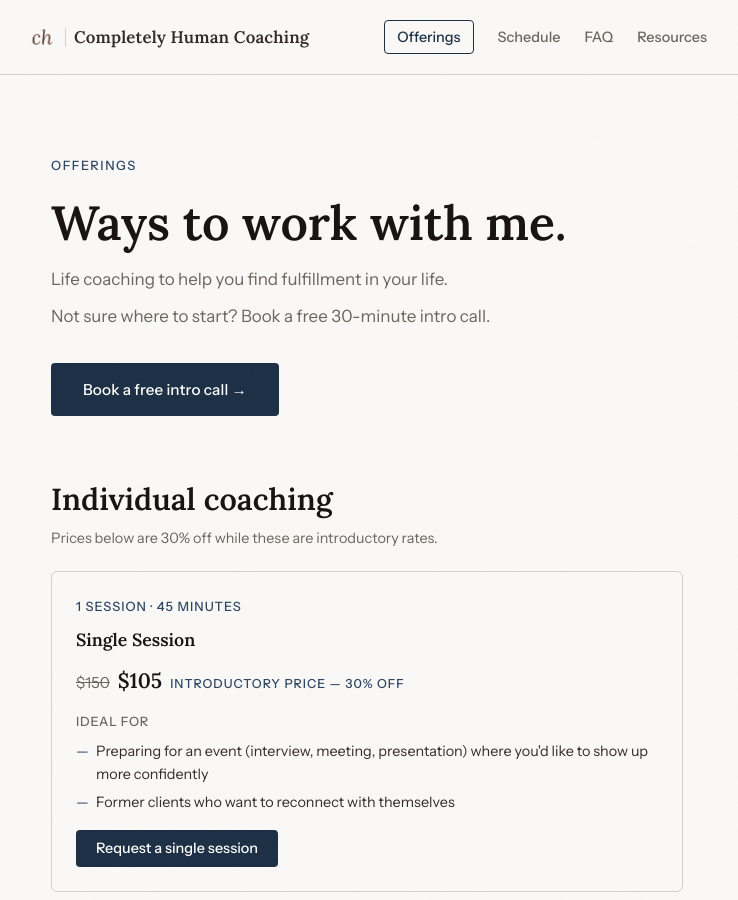
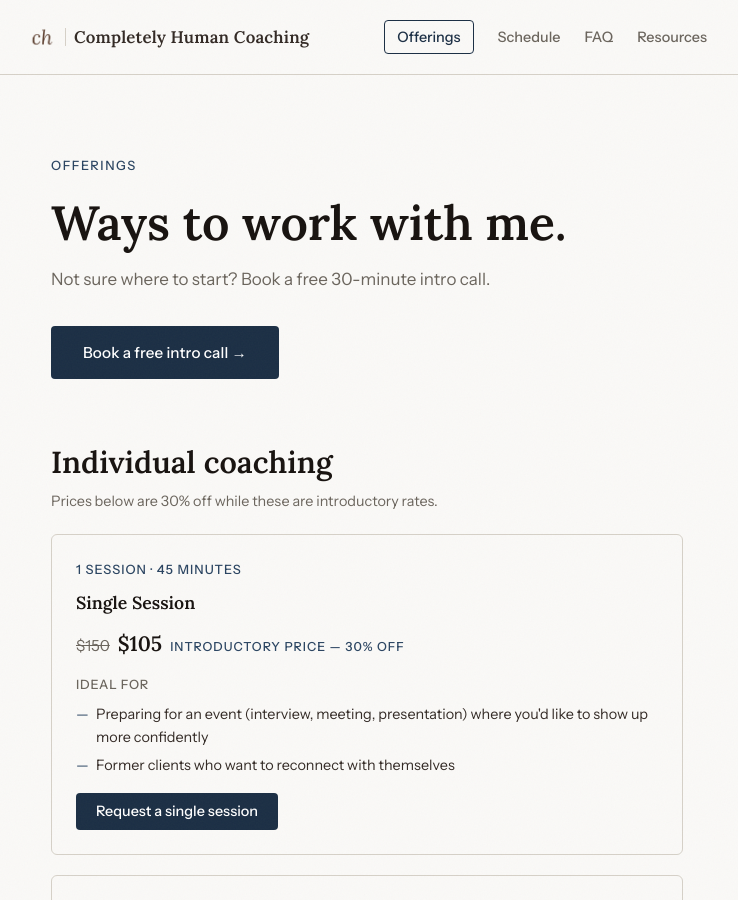
Before and after one commit to dbough/completely-human-coaching-com, a Jekyll site: the page built from offerings/index.html, in a window 1280 px wide and 900 px high. Shown: the whole window, without its empty margins (273-1011 px from the left). Built offline with Jekyll 4.4.1, drawn with Linux system fonts in a browser that asks for light colours.

Commit message:
Remove life coaching intro line from offerings page
Drop the "Life coaching to help you find fulfillment in your life"
paragraph from the offerings page hero.

Co-Authored-By: Claude Sonnet 5 <noreply@anthropic.com>
Claude-Session: https://claude.ai/code/session_01HMuC7RniVCpyML7JYzLAhx

```diff
--- a/offerings/index.html
+++ b/offerings/index.html
@@ -13,7 +13,6 @@ og_image: "https://completelyhumancoaching.com/og-image.png"
     <div class="container">
       <p class="section-label reveal">Offerings</p>
       <h1 class="reveal reveal-delay-1">Ways to work with me.</h1>
-      <p class="page-intro reveal reveal-delay-2">Life coaching to help you find fulfillment in your life.</p>
       <p class="page-intro-line reveal reveal-delay-2">Not sure where to start? Book a free 30-minute intro call.</p>
       <a class="cta-button reveal reveal-delay-3" href="https://calendly.com/danbough/intro-coaching" target="_blank" rel="noopener">Book a free intro call &rarr;</a>
 
```
